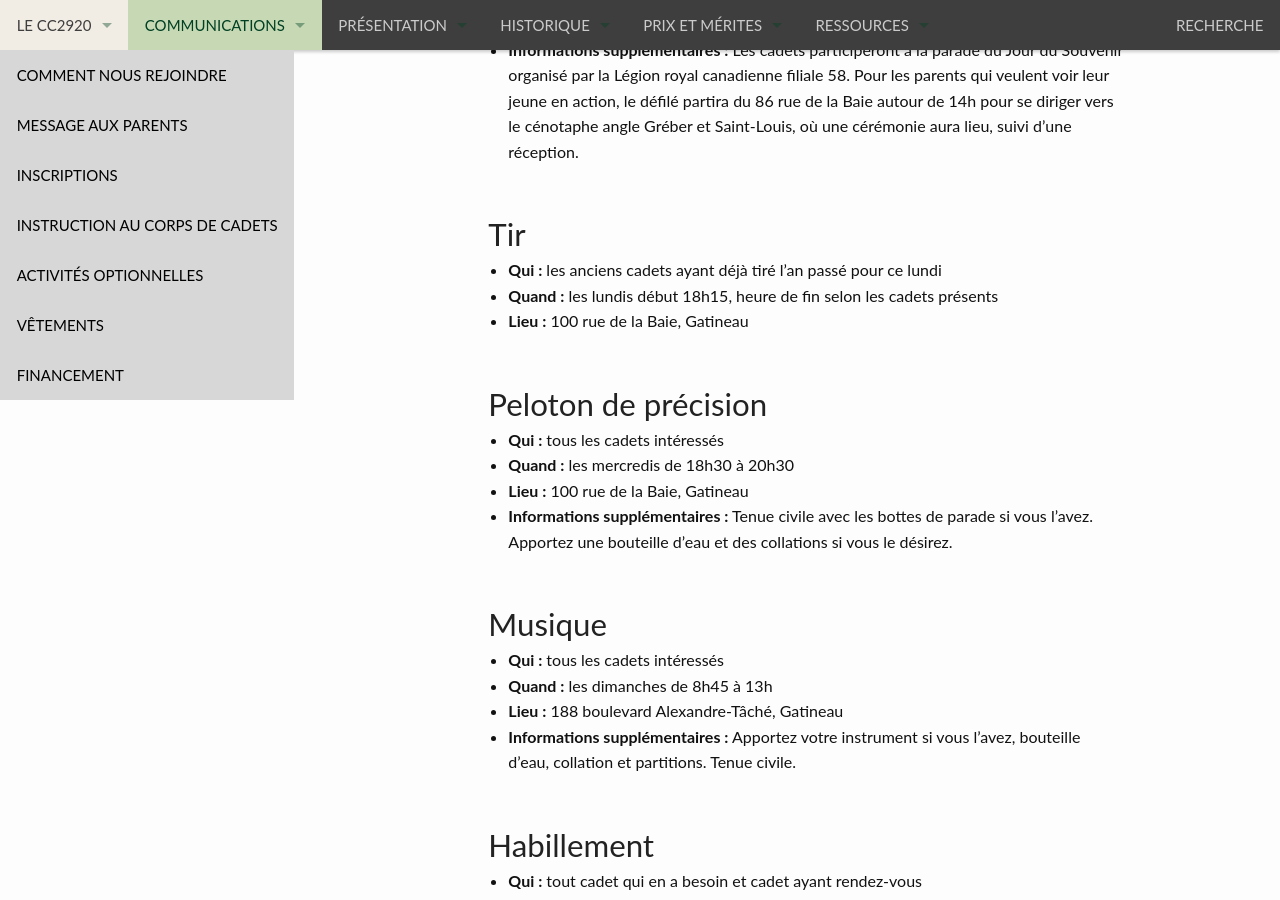
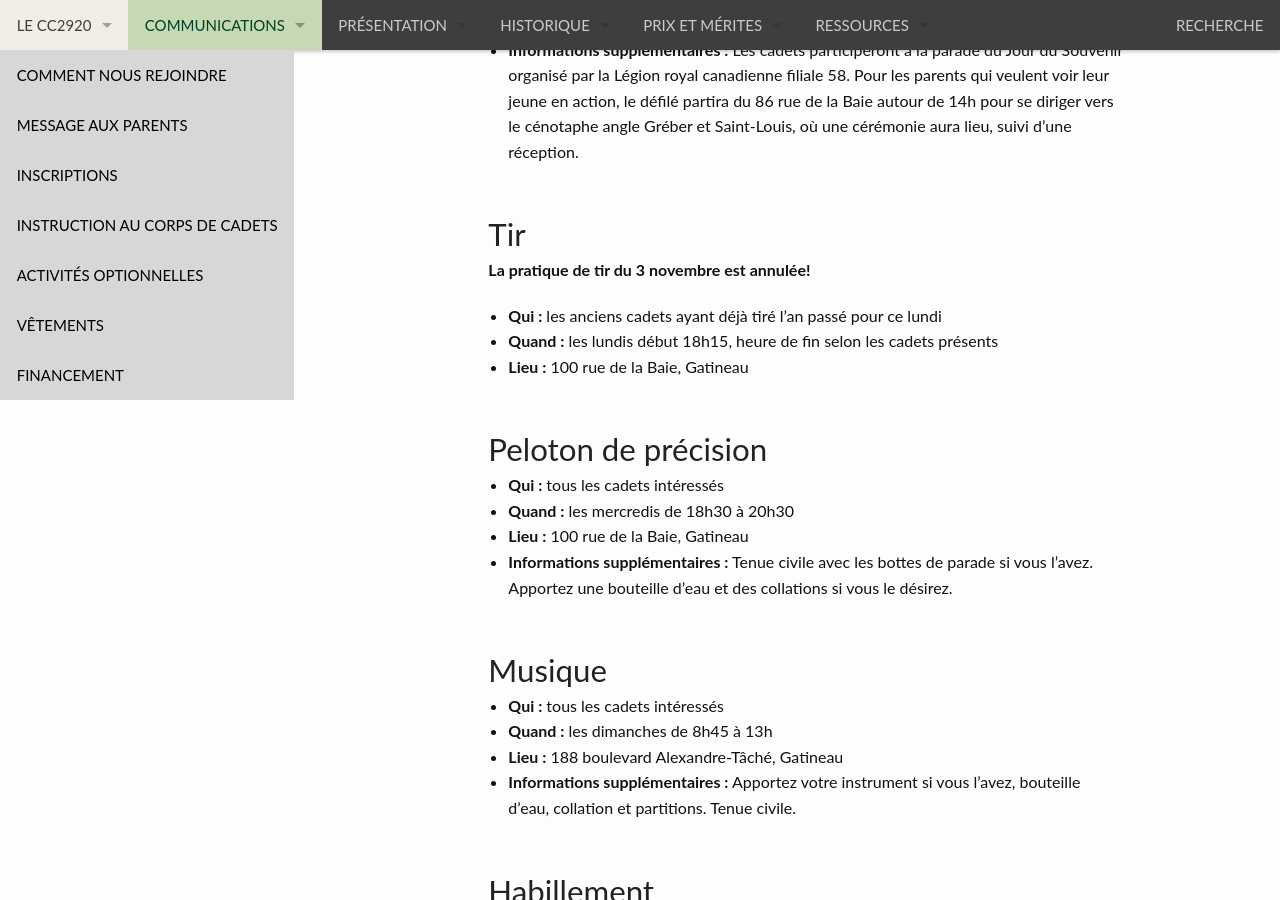
Before and after one commit to CC2920/web, a Jekyll site: the page built from _communications/messages.md, in a window 1280 px wide and 900 px high, scrolled down 1206 px. Built offline with Jekyll 4.4.1, drawn with Linux system fonts in a browser that asks for light colours.

Commit message:
Announce cancellation of shooting practice on Nov 3
Added a note about the cancellation of the shooting practice on November 3rd.

```diff
--- a/_communications/messages.md
+++ b/_communications/messages.md
@@ -34,6 +34,7 @@ layout: "messages"
 - **Informations supplémentaires :** Les cadets participeront à la parade du Jour du Souvenir organisé par la Légion royal canadienne filiale 58. Pour les parents qui veulent voir leur jeune en action, le défilé partira du 86 rue de la Baie autour de 14h pour se diriger vers le cénotaphe angle Gréber et Saint-Louis, où une cérémonie aura lieu, suivi d’une réception.
 
 ## Tir
+**La pratique de tir du 3 novembre est annulée!**
 - **Qui :** les anciens cadets ayant déjà tiré l’an passé pour ce lundi
 - **Quand :** les lundis début 18h15, heure de fin selon les cadets présents
 - **Lieu :** 100 rue de la Baie, Gatineau
```
